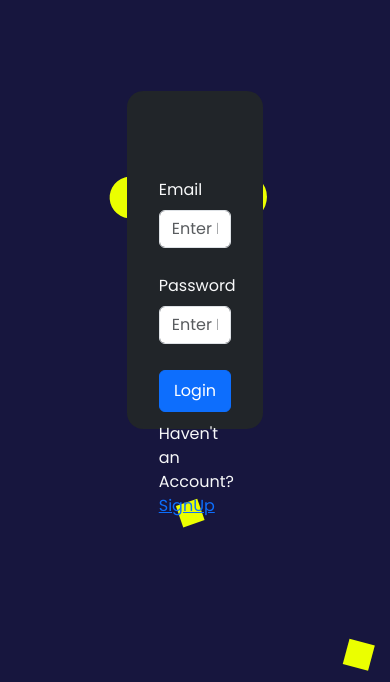
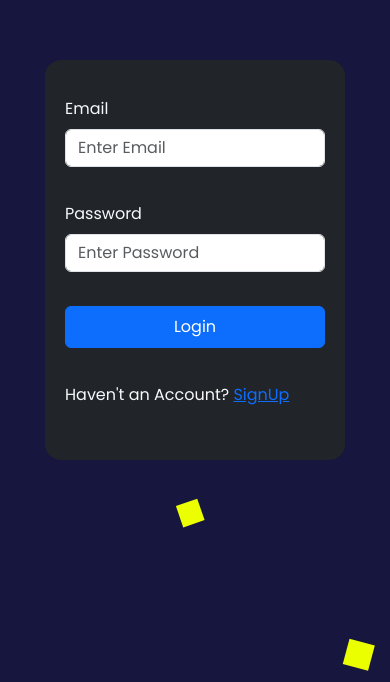
Before and after one commit to YashBhalodiya04/React-Note, a React (Create React App) app: page / in a window 390 px wide. Shown: the part 162-844 px from the top of the page. Built offline with nearby package versions, Linux system fonts and the light colour scheme.

Commit message:
third commit

```diff
--- a/src/components/Login.js
+++ b/src/components/Login.js
@@ -38,7 +38,7 @@ const Login = () => {
         className="d-flex flex-column justify-content-around loginform"
         onSubmit={handleSubmit}
       >
-        <div className="mb-3">
+        <div className="">
           <label htmlFor="email" className="form-label fs-6 text-light">
             Email
           </label>
@@ -53,7 +53,7 @@ const Login = () => {
             placeholder="Enter Email"
           />
         </div>
-        <div className="mb-3">
+        <div className="">
           <label htmlFor="password" className="form-label fs-6 text-light">
             Password
           </label>
--- a/src/index.css
+++ b/src/index.css
@@ -42,20 +42,19 @@ html,body{
 }
 .loginpage{
   background-color: #212529;
-  height:40%;
-  width: 35%;
-  padding: 32px;
+  height:43%;
+  width: 30%;
+  padding: 20px;
 }
 .loginpage .loginform{
-  height: 60%;
+  height: 100%;
   width: 100%;
-  gap: 10px;
 }
 
 .signuppage{
   background-color: #212529;
-  height:69%;
-  width: 35%;
+  height:65%;
+  width: 30%;
   padding: 32px;
 }
 
@@ -125,6 +124,19 @@ html,body{
   grid-template-columns: repeat(3, 1fr);
   gap: 10px;
   }
+  .loginpage{
+    background-color: #212529;
+    height:400px;
+    width: 300px;
+    padding: 20px;
+  }
+
+  .signuppage{
+    background-color: #212529;
+    height:550px;
+    width: 300px;
+    padding: 32px;
+  }
 }
 @media (max-width:760px) {
   .notes{
```
